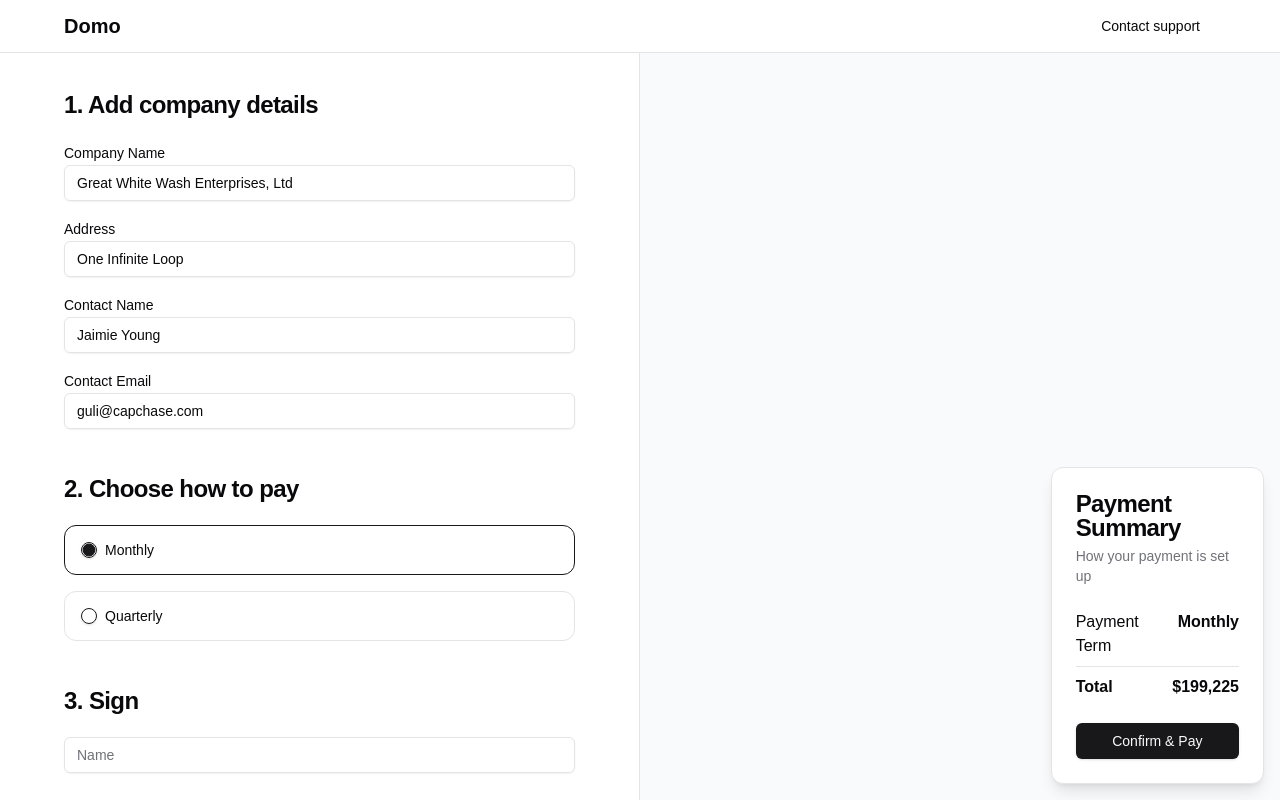
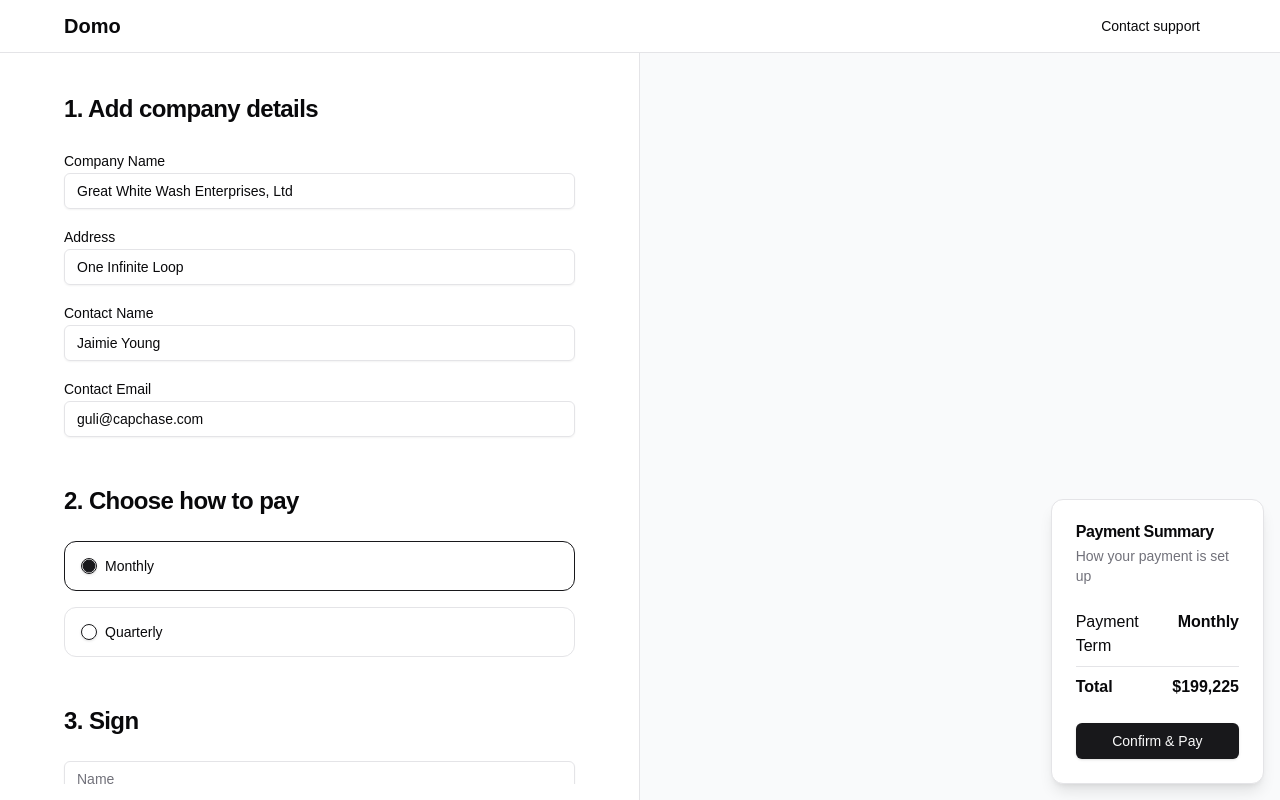
Before and after one commit to gulipad/supalink3000, a Next.js app: page /payment-link in a window 1280 px wide. Built offline with nearby package versions, Linux system fonts and the light colour scheme.

Commit message:
Remove unwanted changes in CardHeader

```diff
--- a/src/components/BuyerInput.js
+++ b/src/components/BuyerInput.js
@@ -50,7 +50,7 @@ export default function BuyerInput({
       {submitted ? (
         <Card className="border-none p-0 shadow-none">
           <CardHeader className="text-center">
-            <CardTitle className="flex flex-col items-center space-y-4">
+            <CardTitle className="flex flex-col items-center space-y-4 text-2xl">
               <svg
                 xmlns="http://www.w3.org/2000/svg"
                 className="h-12 w-12 text-green-500"
@@ -75,7 +75,7 @@ export default function BuyerInput({
           {/* Step 1: Add company details */}
           <Card className="border-none p-0 shadow-none">
             <CardHeader>
-              <CardTitle>1. Add company details</CardTitle>
+              <CardTitle className="text-2xl">1. Add company details</CardTitle>
             </CardHeader>
             <CardContent className="space-y-4">
               <div>
@@ -117,7 +117,7 @@ export default function BuyerInput({
           {/* Step 2: Choose how to pay */}
           <Card className="border-none p-0 shadow-none">
             <CardHeader>
-              <CardTitle>2. Choose how to pay</CardTitle>
+              <CardTitle className="text-2xl">2. Choose how to pay</CardTitle>
             </CardHeader>
             <CardContent className="space-y-4">
               <RadioGroup value={paymentTerm} onValueChange={setPaymentTerm}>
@@ -152,7 +152,7 @@ export default function BuyerInput({
           {/* Step 3: Sign */}
           <Card className="border-none p-0 shadow-none">
             <CardHeader>
-              <CardTitle>3. Sign</CardTitle>
+              <CardTitle className="text-2xl">3. Sign</CardTitle>
             </CardHeader>
             <CardContent className="space-y-4">
               <Input placeholder="Name" defaultValue={buyerData?.name} />
@@ -177,7 +177,7 @@ export default function BuyerInput({
           {/* Step 4: Pay */}
           <Card className="border-none p-0 shadow-none">
             <CardHeader>
-              <CardTitle>4. Pay</CardTitle>
+              <CardTitle className="text-2xl">4. Pay</CardTitle>
             </CardHeader>
             <CardContent>
               <Tabs defaultValue="direct-debit">
--- a/src/components/ui/card.jsx
+++ b/src/components/ui/card.jsx
@@ -21,7 +21,7 @@ CardHeader.displayName = "CardHeader"
 const CardTitle = React.forwardRef(({ className, ...props }, ref) => (
   <div
     ref={ref}
-    className={cn("text-2xl font-semibold leading-none tracking-tight", className)}
+    className={cn("font-semibold leading-none tracking-tight", className)}
     {...props} />
 ))
 CardTitle.displayName = "CardTitle"
```
